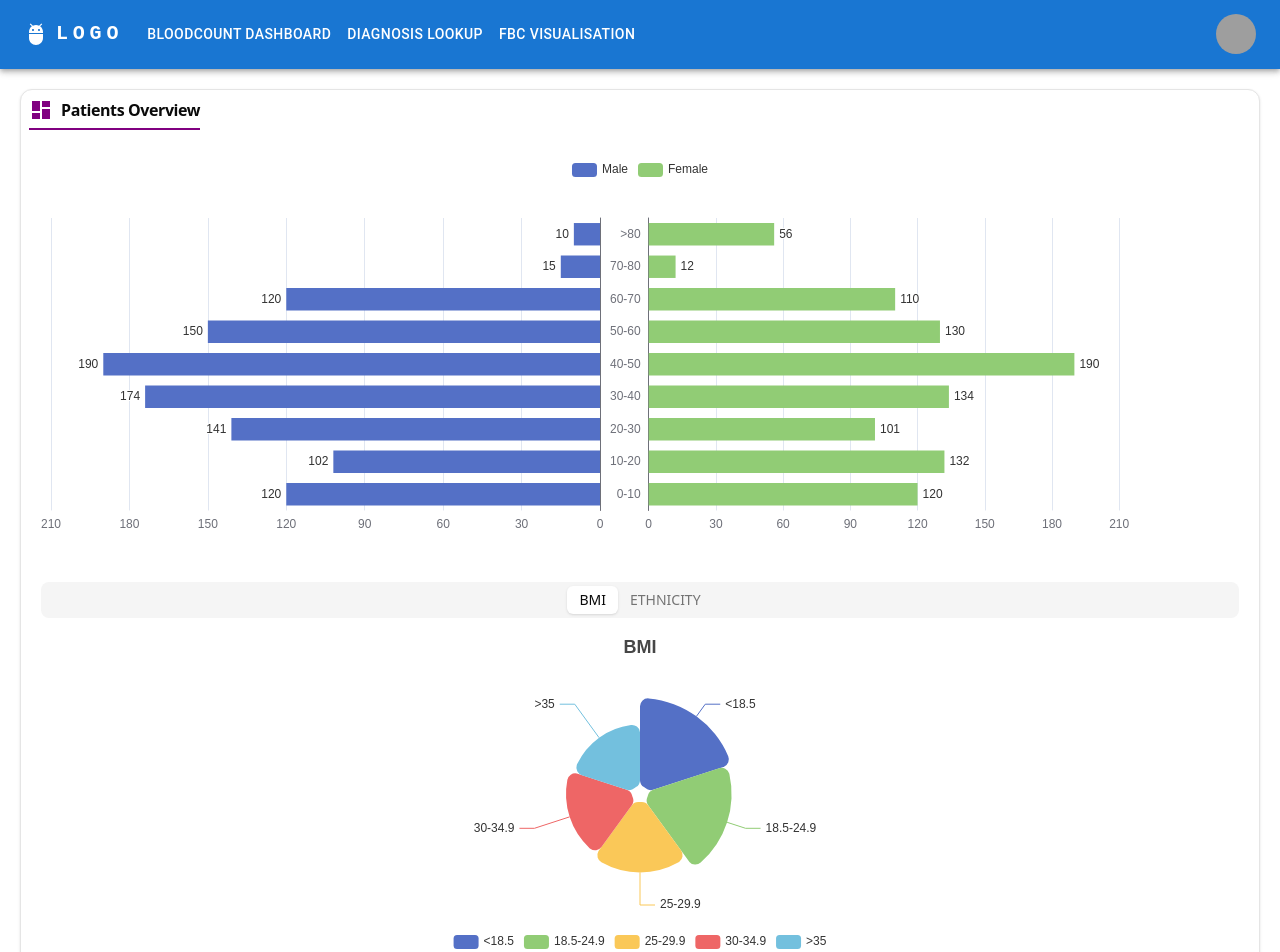
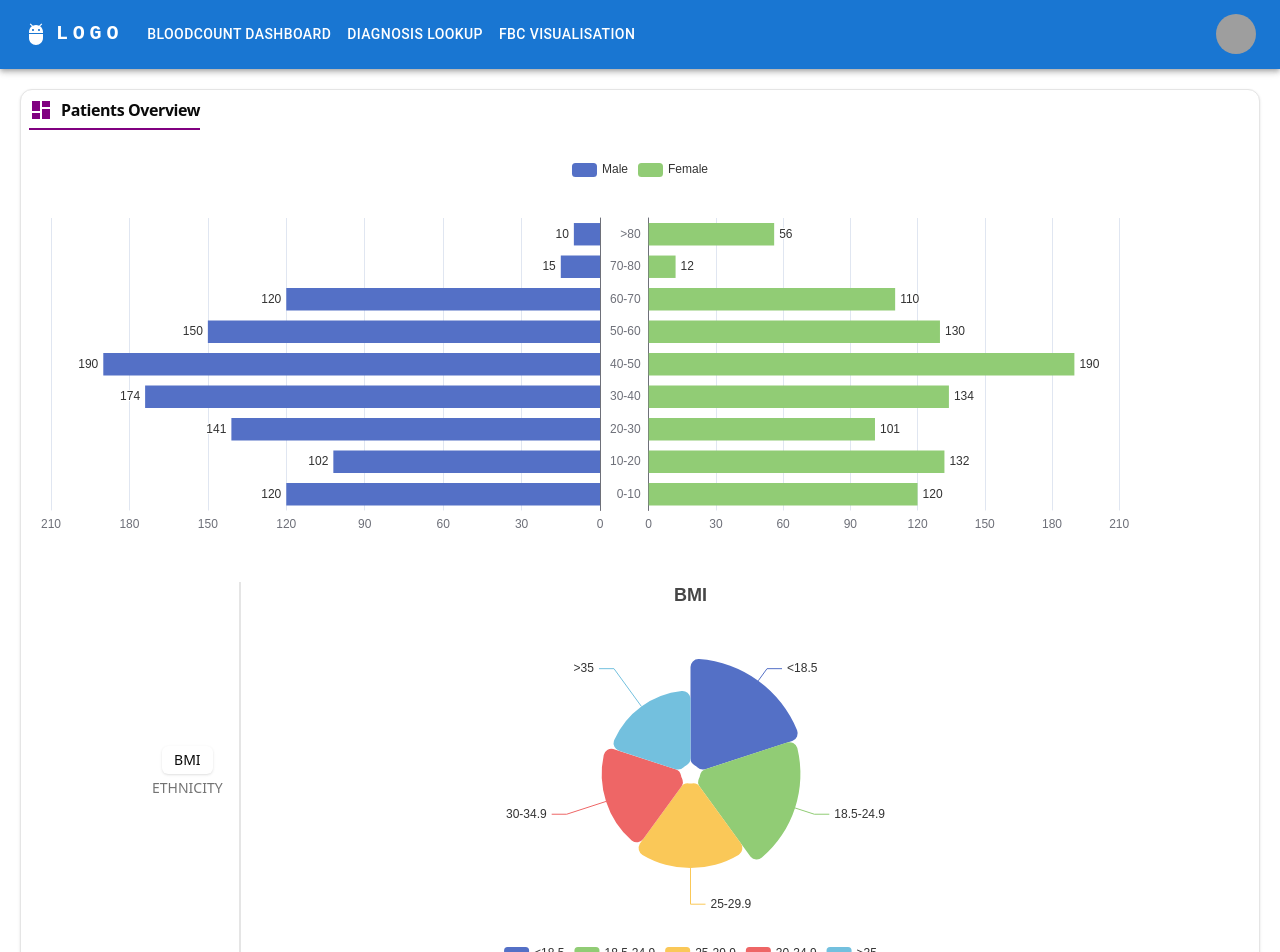
Before and after one commit to passerby-cell/Blood-Front-End, a React (Vite) app: page / in a window 1280 px wide. Shown: the top 952 px of the page. Built offline with nearby package versions, Linux system fonts and the light colour scheme; grey boxes are pictures that could not be loaded.

Commit message:
tab垂直

```diff
--- a/src/components/MyChartTabs.tsx
+++ b/src/components/MyChartTabs.tsx
@@ -124,26 +124,21 @@ const MyChartTabs: React.FC = () => {
   };
   return (
     <>
+      <div className="flex flex-row">
         <Tabs
           defaultValue="BMI"
-        className="h-96 w-full shrink "
-        orientation="vertical"
+          className="h-96 w-full basis-1/6 border-r-2"
           onValueChange={handleChange}
         >
-        <TabsList className="flex items-center justify-center">
+          <TabsList className=" h-full bg-white flex-col float-right">
             <TabsTrigger value="BMI">BMI</TabsTrigger>
             <TabsTrigger value="ETHNICITY">ETHNICITY</TabsTrigger>
           </TabsList>
-        <TabsContent
-          value="BMI"
-          className="flex items-center justify-center"
-        ></TabsContent>
-        <TabsContent
-          value="ETHNICITY"
-          className="flex items-center justify-center"
-        ></TabsContent>
-        <div className="h-80 w-full" ref={pieChartRefOne}></div>
+          <TabsContent value="BMI"></TabsContent>
+          <TabsContent value="ETHNICITY"></TabsContent>
         </Tabs>
+        <div className=" w-full basis-3/4" ref={pieChartRefOne}></div>
+      </div>
     </>
   );
 };
```
Lines whose indentation alone changed are shown as unchanged.
